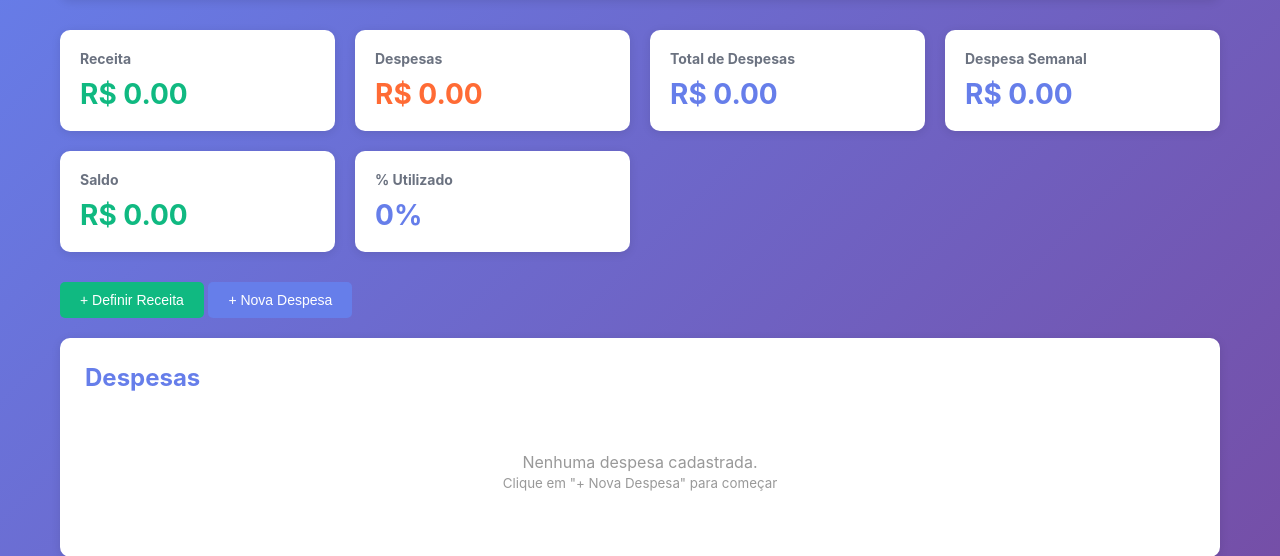
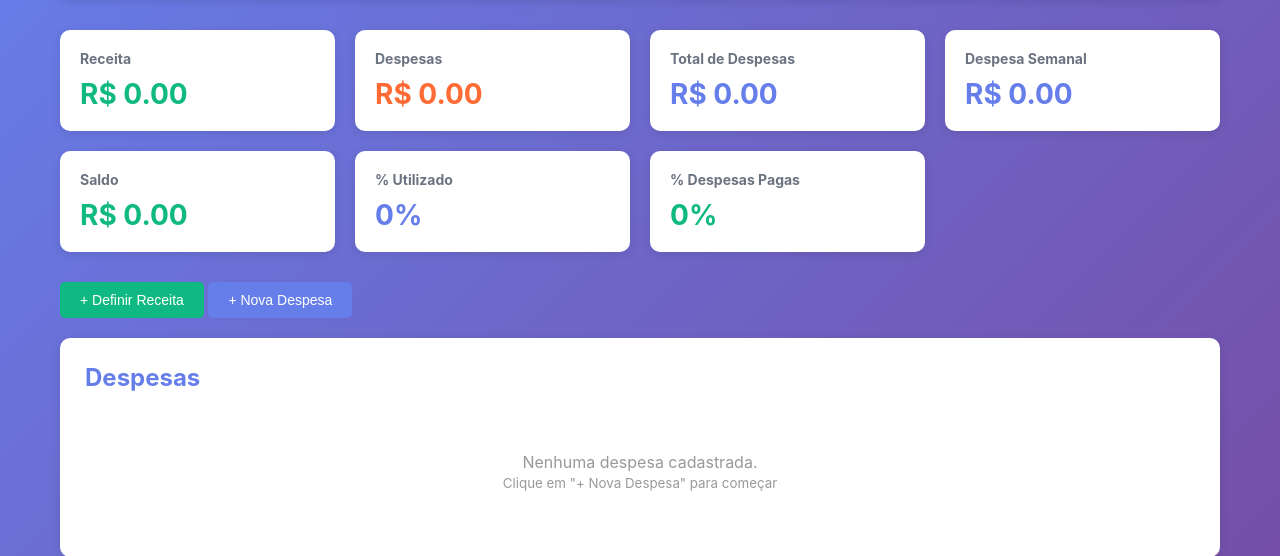
Before and after one commit to Nooby-Oficial/Gest-o-Financeira, a Flask app: page /dashboard in a window 1280 px wide. Shown: the part 94-650 px from the top of the page. Run offline with Flask 3, Linux system fonts and the light colour scheme; the visitor is signed in with stand-in values (Sample User, id 1); data that the repository does not hold is empty; some libraries are stand-ins or nearby versions.

Commit message:
Feature: Adiciona % Despesas Pagas no painel superior

```diff
--- a/app.py
+++ b/app.py
@@ -205,6 +205,10 @@ def dashboard():
                 # Se for total ou None, valor semanal é installment_value / 4
                 total_weekly_expenses += float(expense['installment_value']) / 4
 
+        # Calculate paid expenses percentage
+        total_paid_expenses = sum(float(expense['total_amount']) for expense in expenses if expense['status'] == 'paid')
+        percentage_paid = (total_paid_expenses / total_expenses * 100) if total_expenses > 0 else 0
+
         balance = total_income - total_expenses
         percentage_used = (total_expenses / total_income * 100) if total_income > 0 else 0
 
@@ -214,7 +218,8 @@ def dashboard():
             'total_monthly_expenses': total_monthly_expenses,
             'total_weekly_expenses': total_weekly_expenses,
             'balance': balance,
-            'percentage_used': round(percentage_used, 1)
+            'percentage_used': round(percentage_used, 1),
+            'percentage_paid': round(percentage_paid, 1)
         }
 
         return render_template('dashboard.html',
--- a/templates/dashboard.html
+++ b/templates/dashboard.html
@@ -56,6 +56,11 @@
         <div class="summary-card">
             <h3>% Utilizado</h3>
             <div class="value value-primary">{{ summary.percentage_used }}%</div>
+        </div>
+
+        <div class="summary-card">
+            <h3>% Despesas Pagas</h3>
+            <div class="value value-positive">{{ summary.percentage_paid }}%</div>
         </div>
     </div>
 
```
